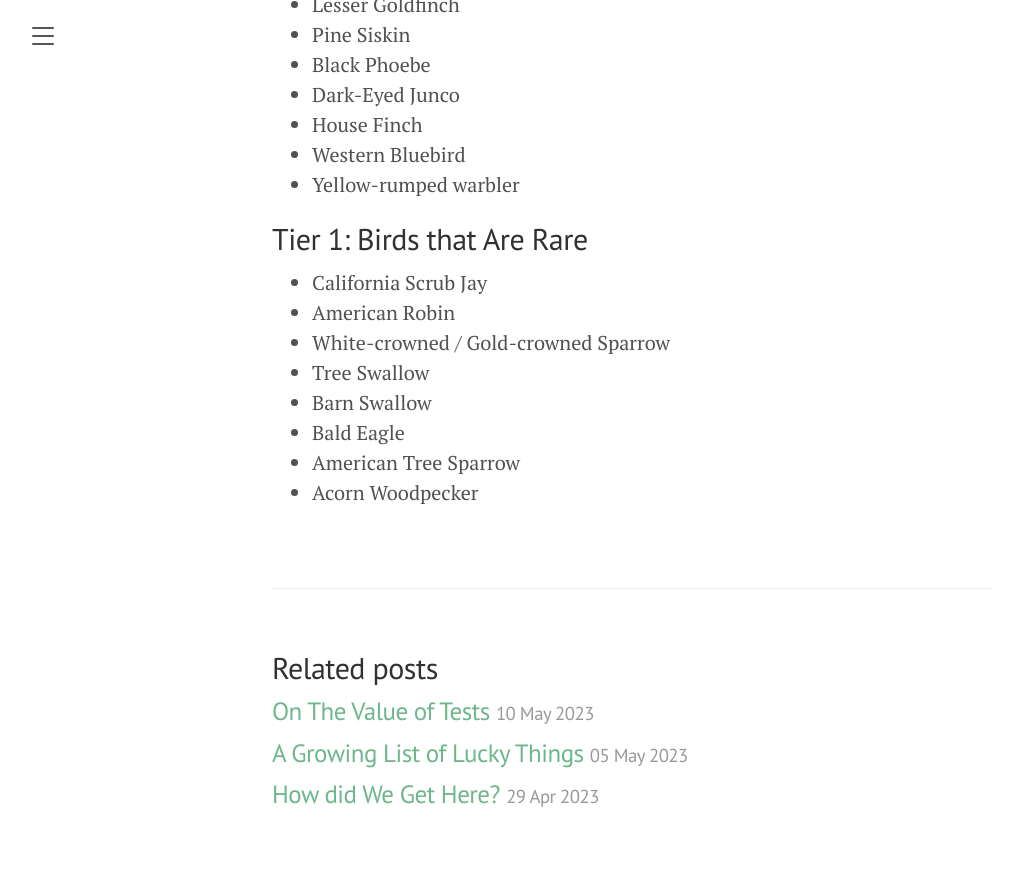
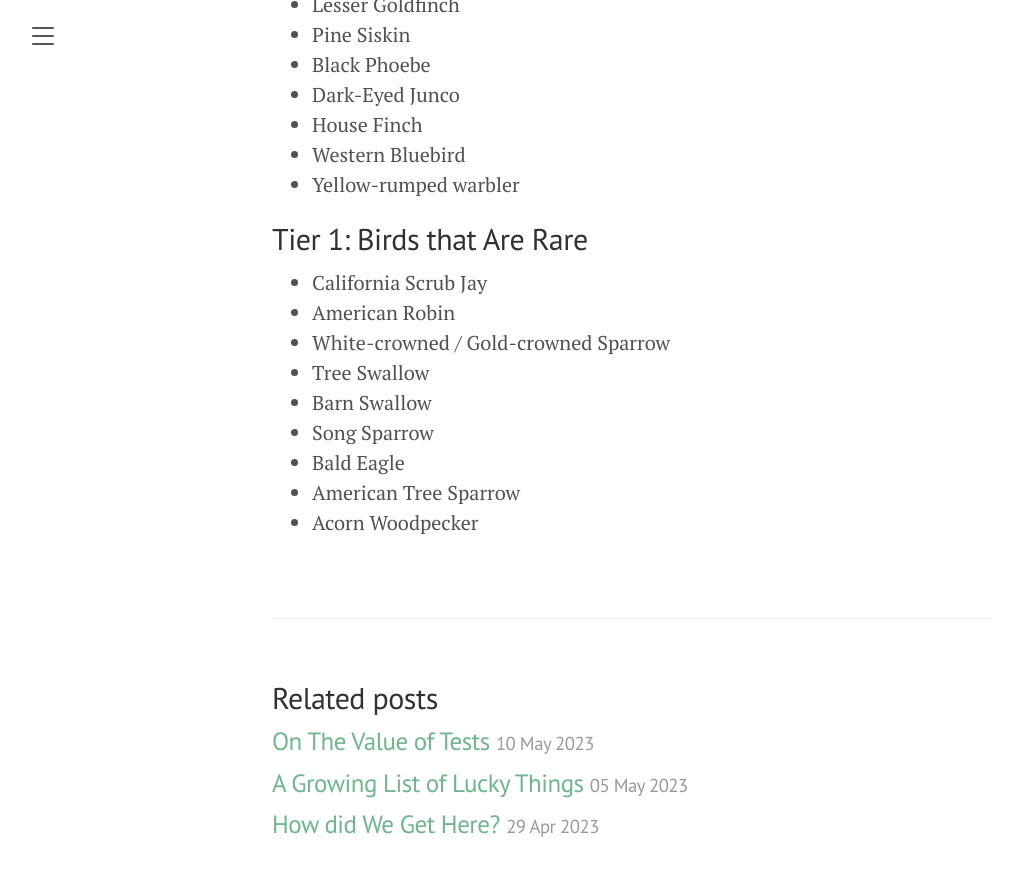
Before and after one commit to anish-lakkapragada/moments-of-clarity, a Jekyll site: the page built from _posts/2022-10-04-birdslist.markdown, in a window 1280 px wide and 900 px high, scrolled down 1987 px. Shown: the top 876 px of the window, without its empty margins (8-1031 px from the left). Built offline with Jekyll 4.4.1, drawn with Linux system fonts in a browser that asks for light colours.

Commit message:
song sparrows found today

```diff
--- a/_posts/2022-10-04-birdslist.markdown
+++ b/_posts/2022-10-04-birdslist.markdown
@@ -75,6 +75,7 @@ I will be ranking birds now in terms of my experiences photographing them and my
 - White-crowned / Gold-crowned Sparrow
 - Tree Swallow
 - Barn Swallow
+- Song Sparrow
 - Bald Eagle
 - American Tree Sparrow
 - Acorn Woodpecker
```
